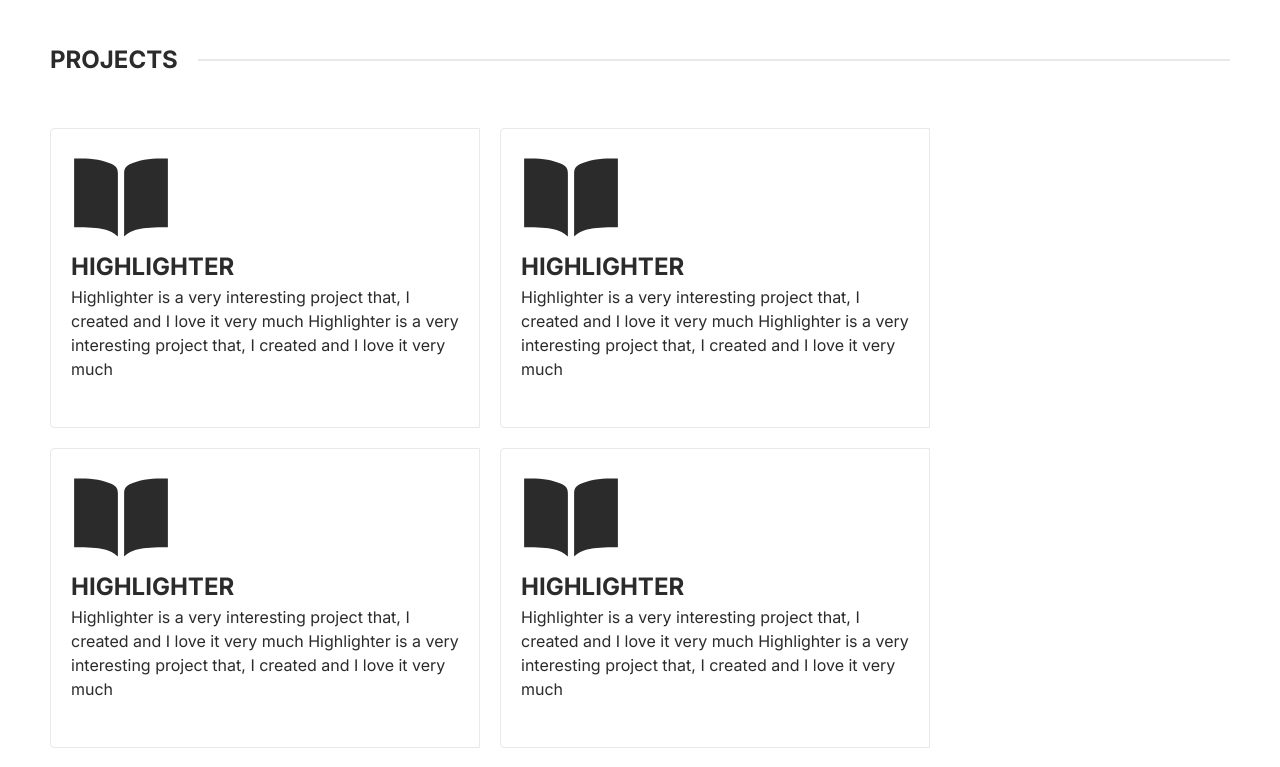
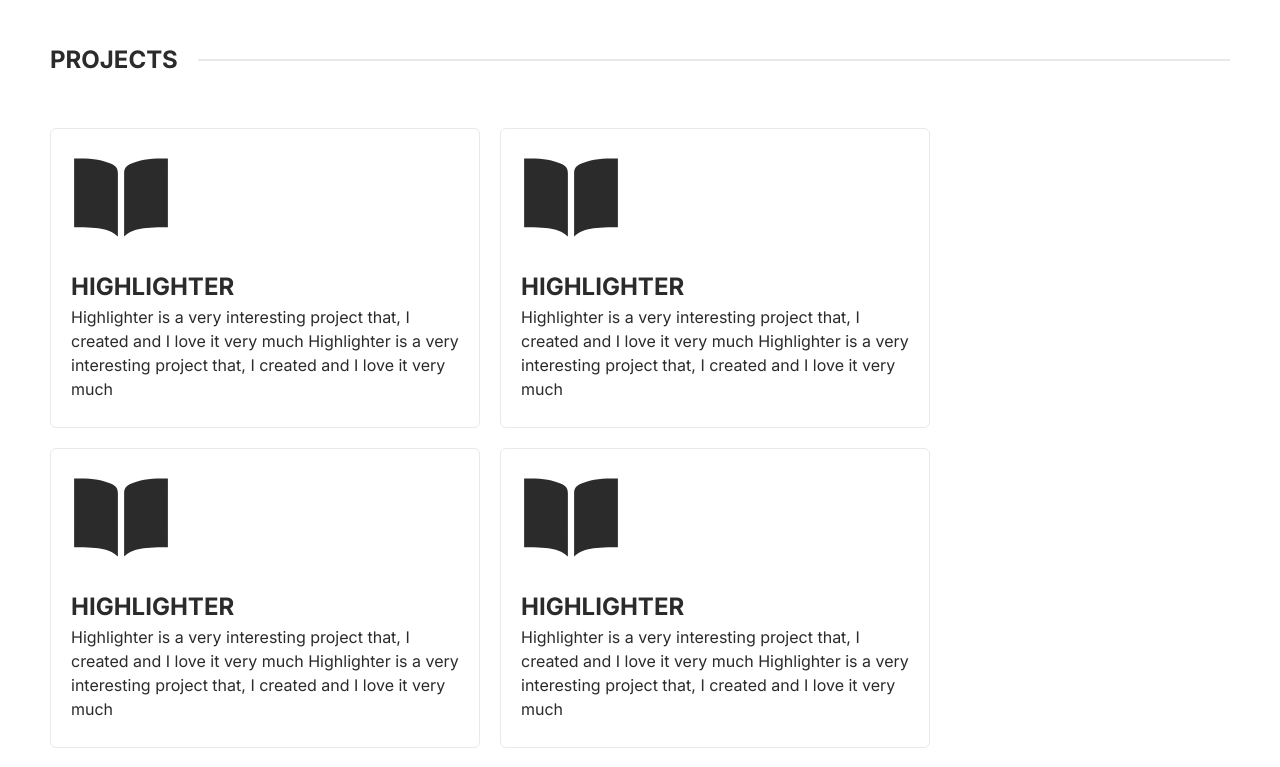
Before and after one commit to pujanpokharelofficial/Portfolio, a SvelteKit app: page / in a window 1280 px wide. Shown: the part 6580-7347 px from the top of the page. Built offline with nearby package versions, Linux system fonts and the light colour scheme.

Commit message:
completed the design of the projects section.

```diff
--- a/src/routes/home/projects/project.svelte
+++ b/src/routes/home/projects/project.svelte
@@ -1,16 +1,19 @@
 <script>
 </script>
 
-<div class="project w-full h-full p-standard rounded-s border-[1px] border-gray-light group">
+<div
+	class="project w-full h-full p-standard rounded-md overflow-hidden border-[1px] border-gray-light group hover:bg-gray-extra-light hover:border-gray-dark"
+>
 	<div class="icon_link flex justify-between">
 		<img src="svg/blog-small.svg" alt="blog-Icon" class="h-[100px] w-auto" />
-		<div
-			class="viewall h-max w-max px-standard py-small rounded-s text-white font-semibold text-para bg-blue-light uppercase opacity-0 group-hover:opacity-100"
+		<a
+			href="somelink"
+			class="viewall h-max w-max px-standard py-small rounded-full text-white font-semibold text-para bg-blue-light uppercase opacity-0 group-hover:opacity-100"
 		>
 			view all
-		</div>
+		</a>
 	</div>
-	<div class="txt_content text-black-medium">
+	<div class="txt_content text-black-medium mt-standard">
 		<h1 class="title text-title font-bold uppercase">Highlighter</h1>
 		<p class="description text-para font-normal">
 			Highlighter is a very interesting project that, I created and I love it very much Highlighter
@@ -18,3 +21,9 @@
 		</p>
 	</div>
 </div>
+
+<style>
+	.project {
+		transition: 0.25s all;
+	}
+</style>
```
